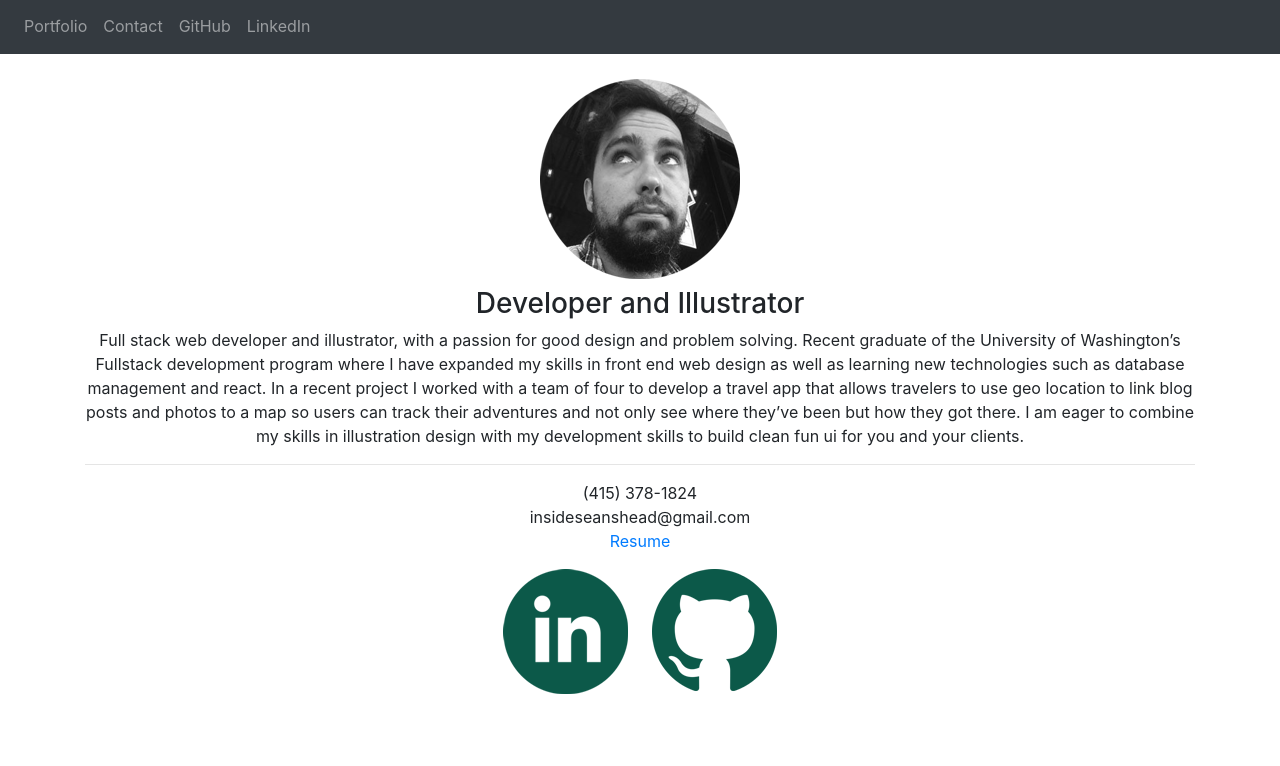
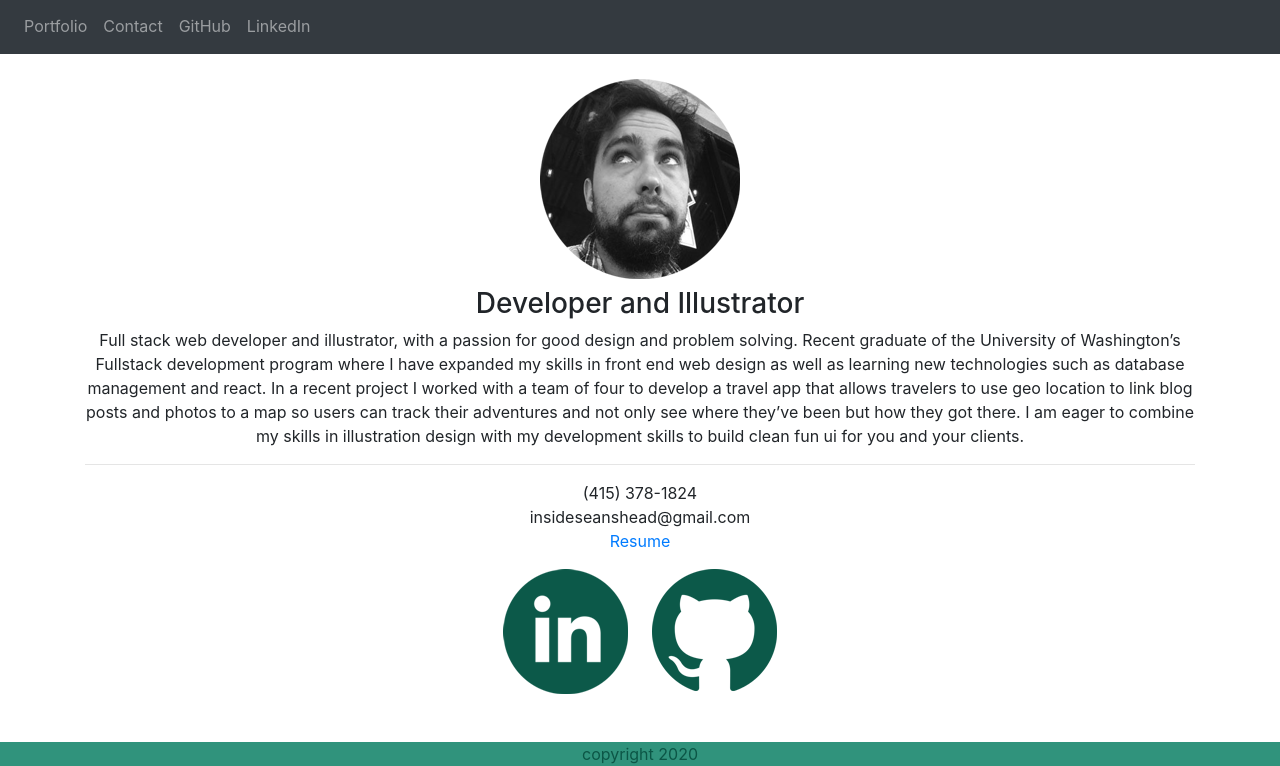
Before and after one commit to insideseanshead/react-portfolio, a React (Create React App) app: page / in a window 1280 px wide. Shown: the part 247-1013 px from the top of the page. Before the commit the page ends 989 px from the top, so only its background shows below. Built offline with nearby package versions, Linux system fonts and the light colour scheme.

Commit message:
added footer

```diff
--- a/src/App.js
+++ b/src/App.js
@@ -5,6 +5,7 @@ import { BrowserRouter as Router, Route, Switch } from "react-router-dom";
 import Portfolio from "./pages/portfolio"
 import Contact from "./pages/contact"
 import NavBar from "./components/NavBar"
+import Footer from "./components/Footer"
 
 function App() {
   return (
@@ -20,6 +21,7 @@ function App() {
         </Router>
 
       </div>
+      <Footer />
     </div>
 
   );
--- /dev/null
+++ b/src/components/Footer/index.js
@@ -0,0 +1,10 @@
+import React from 'react'
+import "./style.css"
+
+export default function Footer() {
+    return (
+        <footer>
+            copyright 2020
+        </footer>
+    )
+}
--- /dev/null
+++ b/src/components/Footer/style.css
@@ -0,0 +1,5 @@
+footer{
+    background-color: #30937C;
+    color: #0C5646;
+    margin-bottom: 0px;
+  }
```
Also changed, not shown: src/App.css (line endings or trailing spaces).
